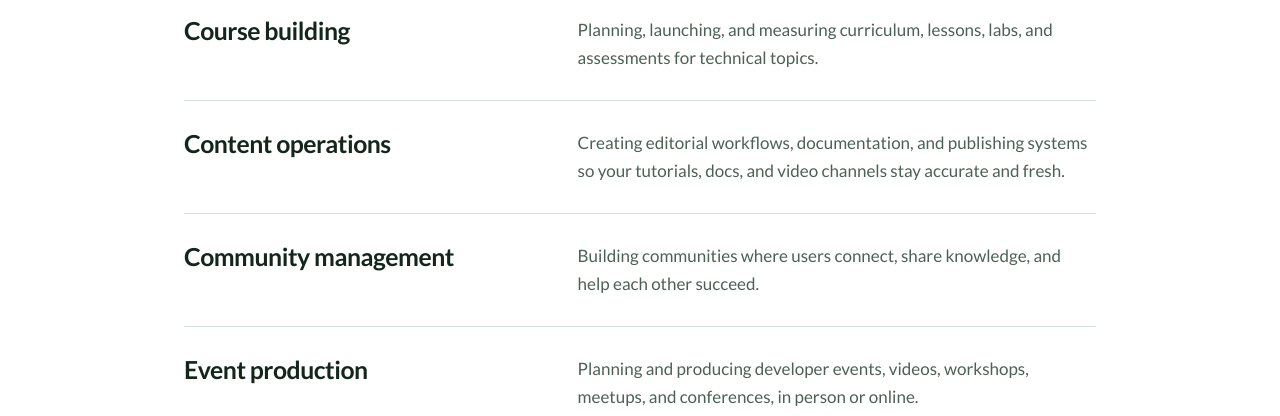
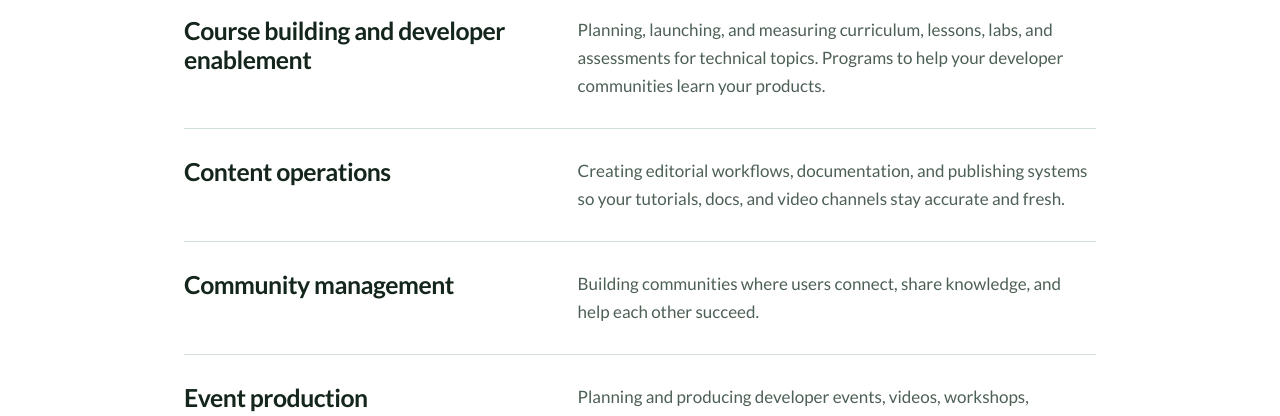
Before and after one commit to vjwang/elevate-us-site, a plain HTML site: page index.html in a window 1280 px wide. Shown: the part 684-1100 px from the top of the page. Drawn offline with Linux system fonts and the light colour scheme.

Commit message:
Enhance course building description in services section

```diff
--- a/index.html
+++ b/index.html
@@ -112,8 +112,8 @@ footer{padding:2rem 0;color:var(--muted);font-size:.9rem}
     <div class="wrap">
       <h2>What I do</h2>
       <div class="row">
-        <h3>Course building</h3>
-        <p>Planning, launching, and measuring curriculum, lessons, labs, and assessments for technical topics.</p>
+        <h3>Course building and developer enablement</h3>
+        <p>Planning, launching, and measuring curriculum, lessons, labs, and assessments for technical topics. Programs to help your developer communities learn your products.</p>
       </div>
       <div class="row">
         <h3>Content operations</h3>
```
